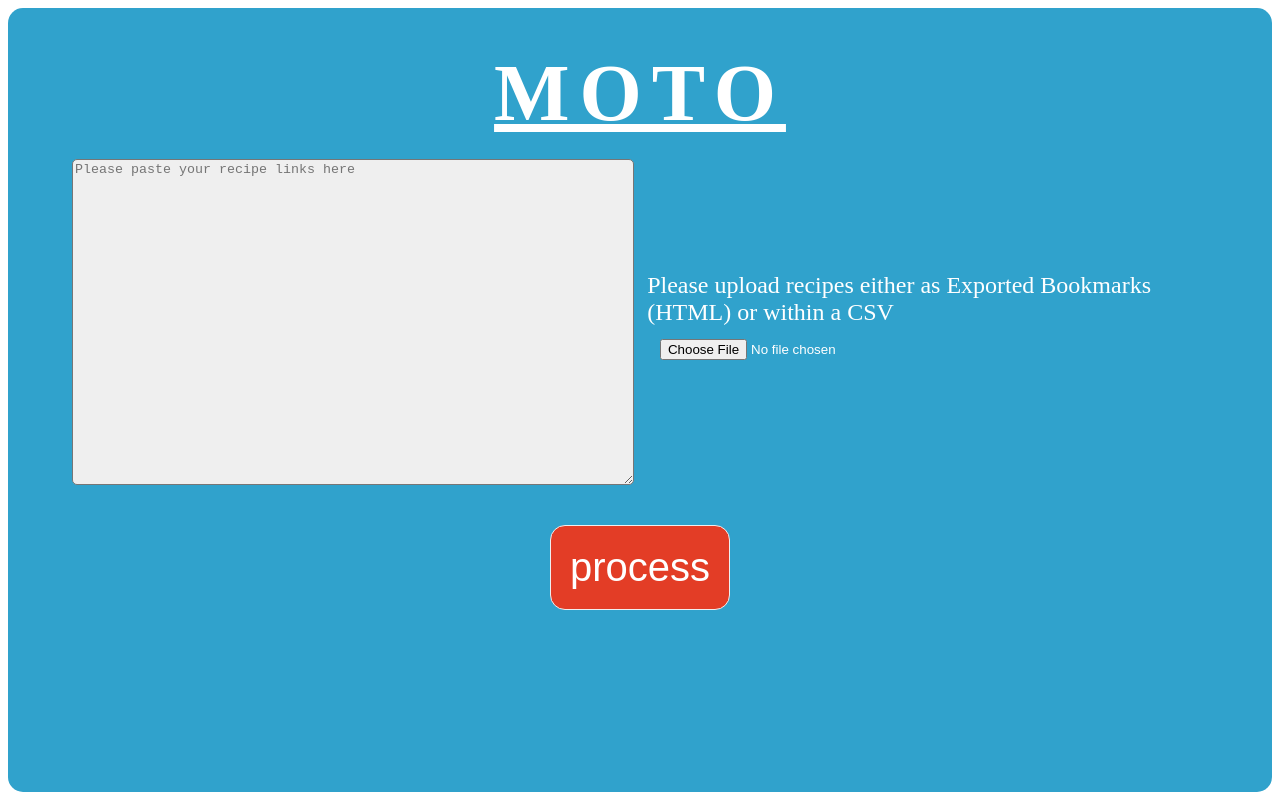
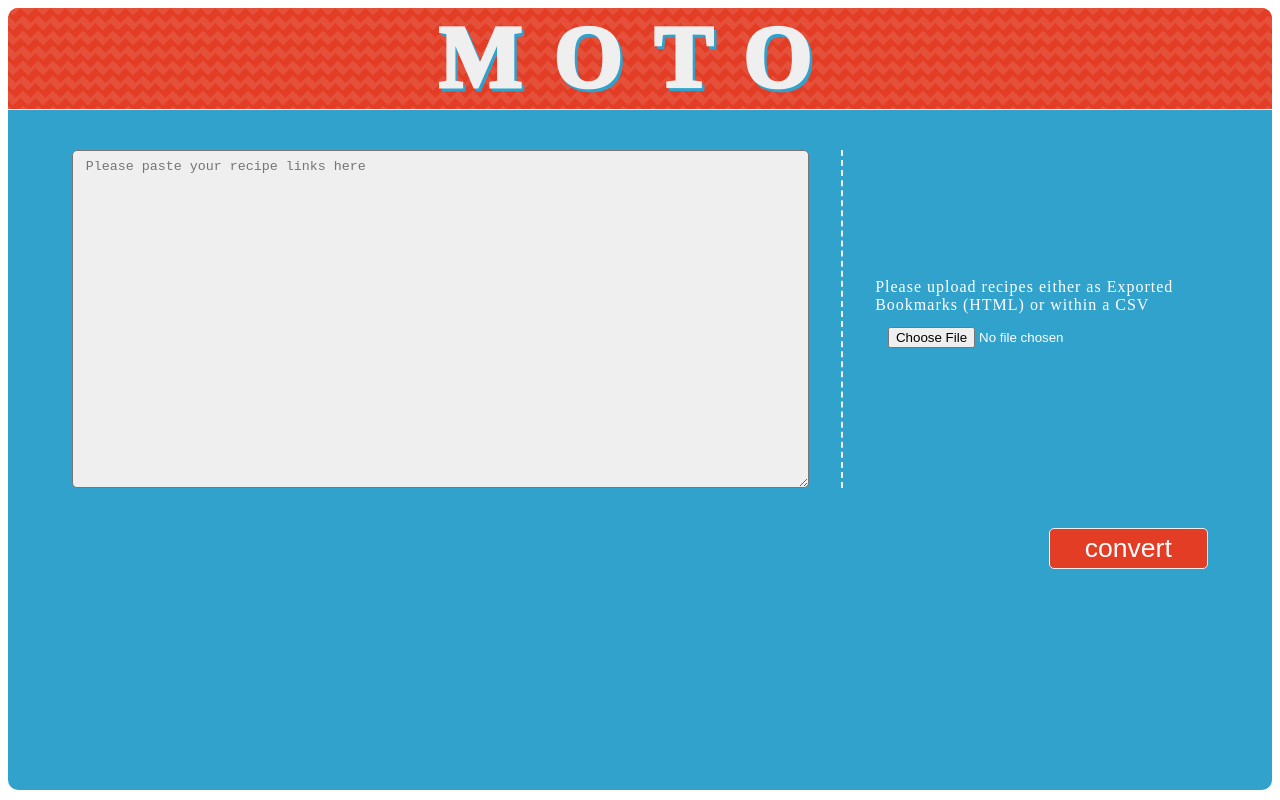
Before and after one commit to Tayloraki/Moto, an Angular app: page / in a window 1280 px wide. Built offline with nearby package versions, Linux system fonts and the light colour scheme.

Commit message:
Updated styling (including new textured header, etc.)

```diff
--- a/src/app/app.component.html
+++ b/src/app/app.component.html
@@ -1,13 +1,15 @@
+<header class="textured-background">
+  MOTO
+</header>
 <div id="moto-container">
-  <div id="title">MOTO</div>
   <!-- <div>
     Purpose: Enable individuals with personal recipe collections from various web sources to view ingredient list, recipe nutrition, recipe modification and general collection data trends in one place.
   </div> -->
   <div id="input-container">
     <textarea id="text-links" placeholder="Please paste your recipe links here" [(ngModel)]="linksTextInput">
     </textarea>
-    <div>
-      <label for="file-upload">Please upload recipes either as Exported Bookmarks (HTML) or within a CSV</label>
+    <div id="file-container">
+      <label for="file-upload">{{'Please upload recipes either as Exported Bookmarks (HTML) or within a CSV'}}</label>
       <input type="file" id="file-upload" name="file-upload" (change)="handleFileInput($event)">
     </div>
   </div>
@@ -23,7 +25,8 @@
   </div>
   <div class="button-container">
     <button (click)="listLinks()">
-      process</button>
+      convert
+    </button>
   </div>
   <div id="links-container" *ngIf="links.length">
     <table id="links-table">
--- a/src/app/app.component.scss
+++ b/src/app/app.component.scss
@@ -1,21 +1,27 @@
 @import "../styles.scss";
 
-#moto-container {
-    background-color: $blue;
-    color: white;
-    font-size: 2.5rem;
-    padding: 5vh 5vw;
-    min-height: 88vh;
-    border-radius: 15px;
+header {
+  background-color: $orange;
+  color: $gray;
+  border-top-left-radius: 10px;
+  border-top-right-radius: 10px;
+  border-bottom: 1px solid $gray;
+  font-size: 5.5rem;
+  text-align: center;
+  font-weight: 1000;
+  letter-spacing: 2.5vw;
+  text-shadow: 2.5px 2.5px $blue;
 }
 
-#title {
-    font-size: 5rem;
-    text-align: center;
-    font-weight: 900;
-    letter-spacing: 10px;
-    text-decoration: underline;
-    margin-bottom: 2.5vh;
+#moto-container {
+  background-color: $blue;
+  color: white;
+  font-size: 2.5rem;
+  padding: 5vh 5vw;
+  min-height: 75vh;
+  border-bottom-left-radius: 10px;
+  border-bottom-right-radius: 10px;
+  letter-spacing: 1px;
 }
 
 #input-container {
@@ -23,10 +29,17 @@
   justify-content: center;
 
   #text-links {
-    width: 60vw;
+    width: 100vw;
     height: 40vh;
+    padding: 1vh 1vw;
     border-radius: 5px;
     background-color: $gray;
+  }
+
+  #file-container {
+    border-left: dashed 2.5px $gray;
+    margin-left: 2.5vw;
+    padding-left: 2.5vw;
   }
 
   div {
@@ -37,7 +50,7 @@
   }
 
   label {
-    font-size: 1.5rem;
+    font-size: 1rem;
   }
 
   #file-upload {
@@ -47,30 +60,30 @@
 
 .button-container {
     display: flex;
-    justify-content: center;
+    justify-content: flex-end;
     align-items: center;
 
     button {
         background-color: $orange;
         color: white;
-        font-size: 2.5rem;
-        padding: 1.5vw;
+        font-size: 1.66rem;
+        padding: .5vh 2.75vw;
         margin-top: 5vh;
         cursor: pointer;
         border: $gray 1px solid;
-        border-radius: 15px;
+        border-radius: 5px;
     }
 }
 
 #links-container {
     display: flex;
-    justify-content: center;
+    justify-content: left;
     align-items: center;
     margin-top: 5vh;
 
     table, th, td {
         border-collapse: collapse;
-        width: 70%;
+        width: 100%;
     }
 
     #links-table {
--- a/src/styles.scss
+++ b/src/styles.scss
@@ -2,6 +2,7 @@
 $blue: #30a2cc;
 $gray: #efefef;
 $orange: #e33d26;
+$off-orange: #e5503b;
 $error-red: #ca594a;
 
 .error-container {
@@ -17,3 +18,13 @@ $error-red: #ca594a;
     font-size: 1.5rem;
   }
 }
+
+.textured-background {
+  background:
+    linear-gradient(135deg, $off-orange 25%, transparent 25%) 50px 0,
+    linear-gradient(225deg, $off-orange 25%, transparent 25%) 50px 0,
+    linear-gradient(315deg, $off-orange 25%, transparent 25%),
+    linear-gradient(45deg, $off-orange 25%, transparent 25%);
+  background-size: 15px 15px;
+  background-color: $orange;
+}
```
